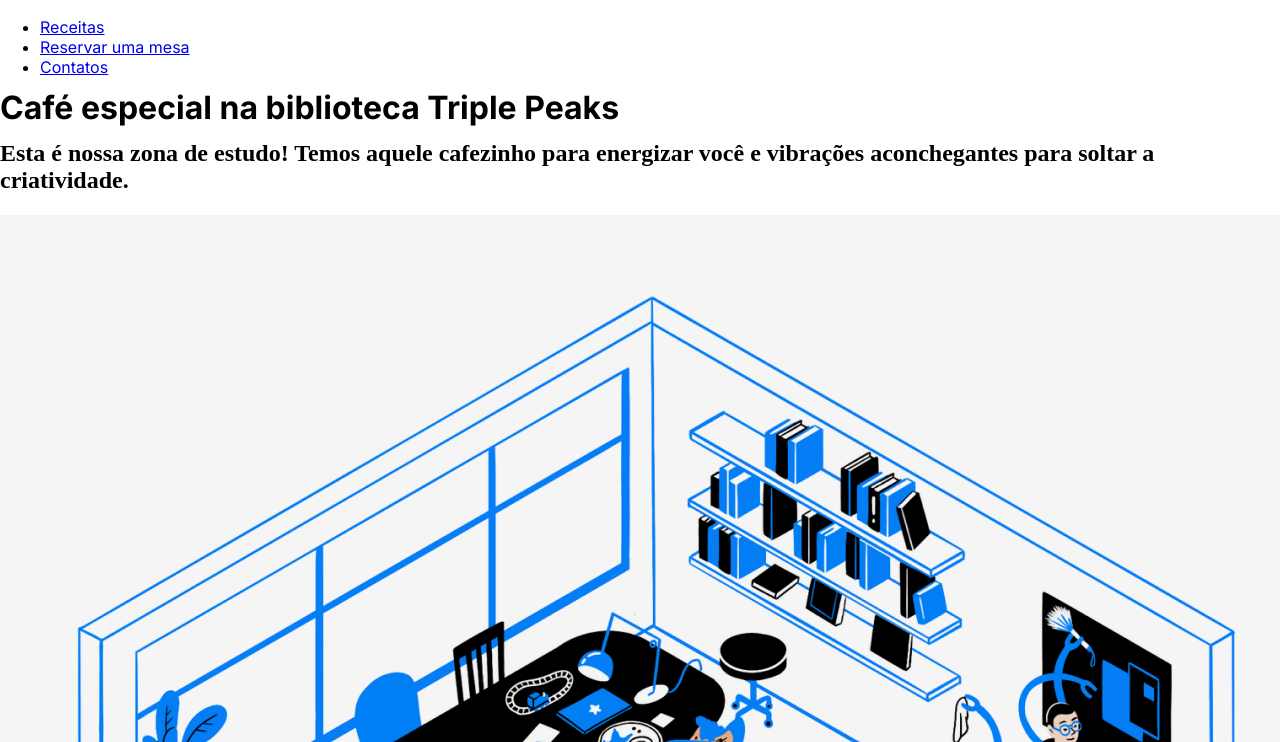
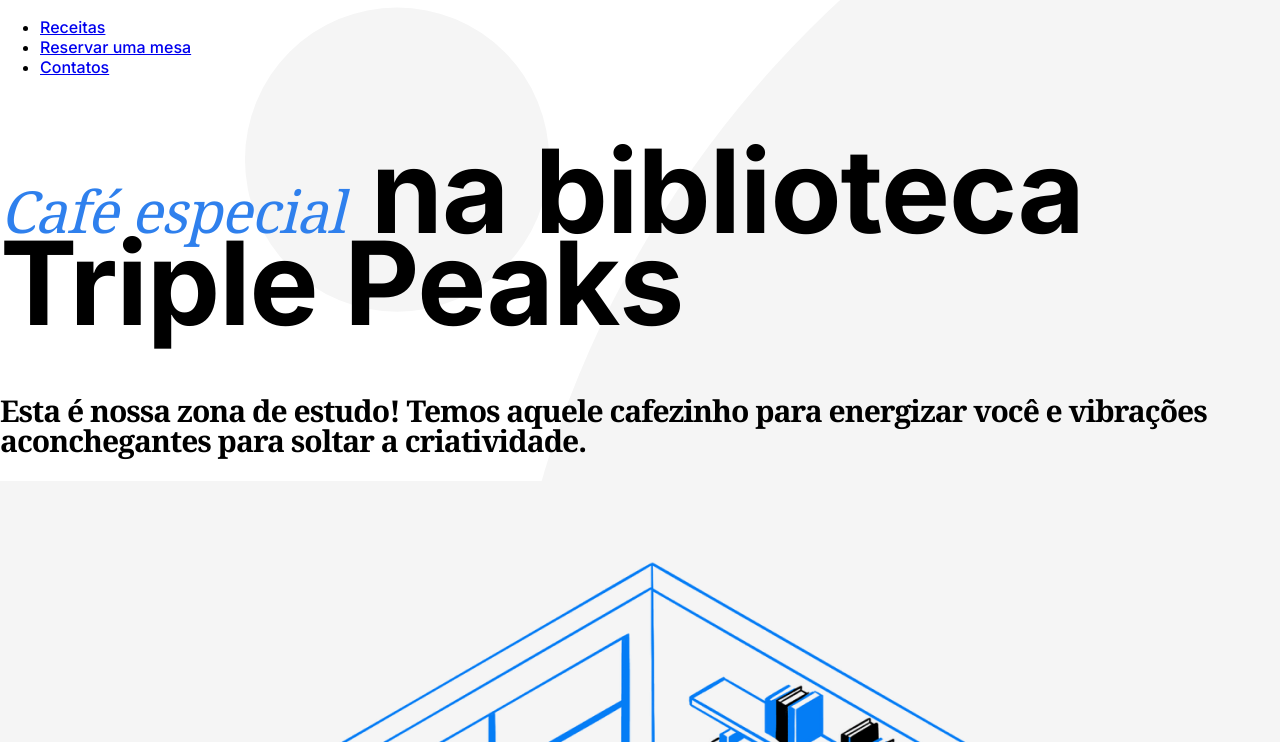
Before and after one commit to Rcezxr/web_project_coffeeshop, a plain HTML site: page index.html in a window 1280 px wide. Shown: the part 58-800 px from the top of the page. Drawn offline with nearby package versions, Linux system fonts and the light colour scheme.

```diff
--- a/pages/index.css
+++ b/pages/index.css
@@ -5,4 +5,42 @@
   font-family: "Inter", Arial, sans-serif;
   font-size: 16px;
   line-height: 20px;
+  background-image: url("../images/background_header.svg");
+  background-repeat: no-repeat;
+  background-position: center;
+  background-size: cover;
 }
+
+.nav {
+  font-family: "Inter";
+  font-style: normal;
+  font-weight: 500;
+  font-size: 16px;
+  line-height: 20px;
+}
+
+.span-acent {
+  font-family: "Noto serif";
+  font-style: italic;
+  font-weight: normal;
+  font-size: 58px;
+  line-height: 72px;
+  color: #2f80ed;
+}
+
+.title {
+  font-family: "inter";
+  font-style: normal;
+  font-weight: 500;
+  font-size: 58px;
+  line-height: 72px;
+  letter-spacing: -1px;
+}
+
+.description {
+  font-family: "Noto Serif";
+  font-style: normal;
+  font-weight: normal;
+  font-size: 20px;
+  line-height: 30px;
+}
```
Also changed, not shown: index.html (+1 -1 lines), 1 other file.
